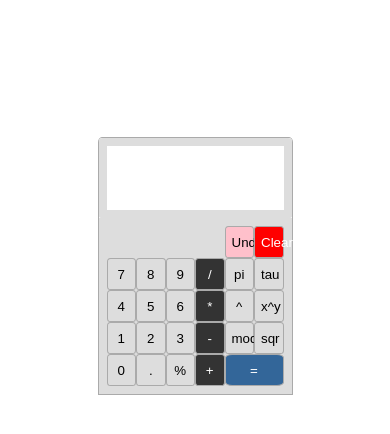
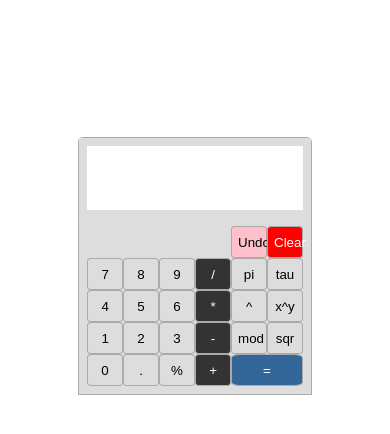
Before and after one commit to CodeLenov/calculator_top, a plain HTML site: page index.html in a window 390 px wide. Drawn offline with Linux system fonts and the light colour scheme.

Commit message:
ADD more width for container (and buttons) - for best in mobile screens

```diff
--- a/styles.css
+++ b/styles.css
@@ -5,7 +5,7 @@
 }
 
 #container {
-	width: 50vmin; /* for the different screens */
+	width: 60vmin; /* for the different screens */
 	height: auto;
 	margin: auto;
 	border: 1px solid #aaa;
```
